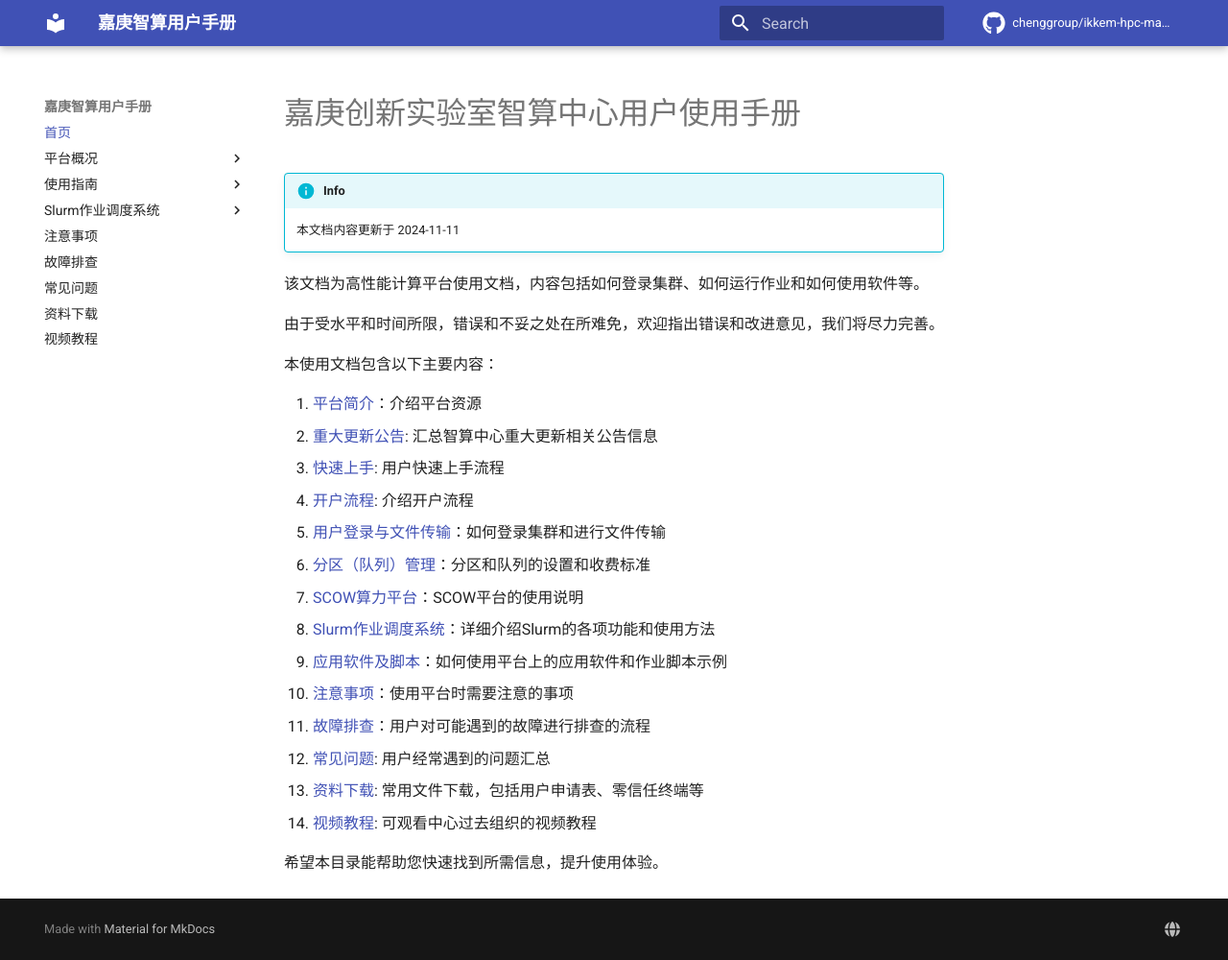
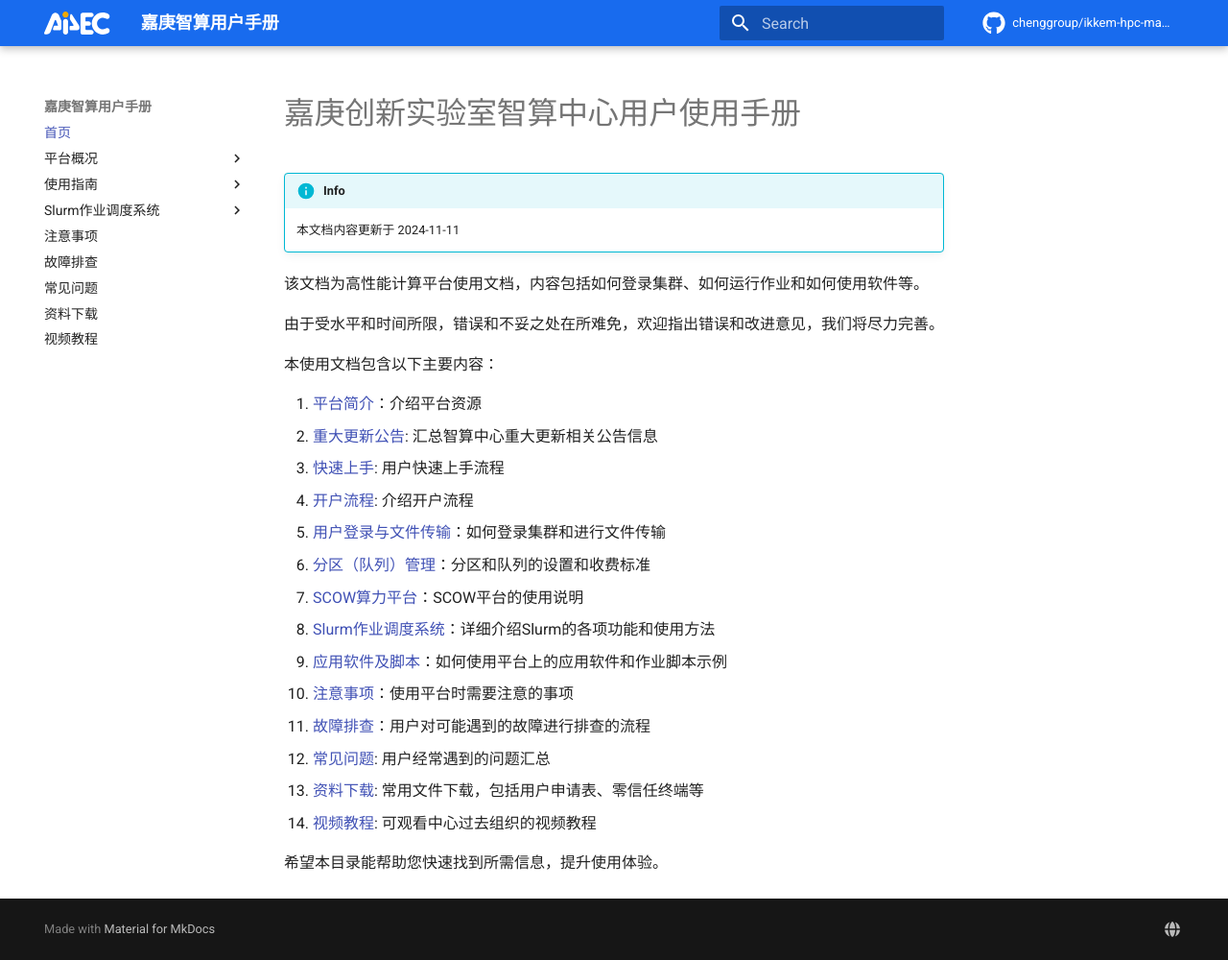
Before and after one commit to chenggroup/ikkem-hpc-manual, an MkDocs documentation site: the page built from docs/index.md, in a window 1280 px wide and 1000 px high. Shown: the whole window at 96% size. Built offline with MkDocs 1.6.1 and Material for MkDocs 9.7.7, drawn with Linux system fonts in a browser that asks for light colours; comment, search, counter and statistics services are not loaded.

Commit message:
style: update page element

```diff
--- /dev/null
+++ b/docs/stylesheets/extra.css
@@ -0,0 +1,5 @@
+[data-md-color-scheme="ai4ec"] {
+    --md-primary-fg-color:        #186BEE;
+    --md-primary-fg-color--light: #74A6F5;
+    --md-primary-fg-color--dark:  #0D4FB7;
+  }
--- a/mkdocs.yml
+++ b/mkdocs.yml
@@ -1,9 +1,9 @@
 theme:
   name: material
-  favicon: favicon.ico
-  #logo: images/archer2_white_transparent.png
+  favicon: images/logo/favicon.ico
+  logo: images/logo/logo-white.svg
   palette:
-    primary: custom
+    scheme: ai4ec
   icon:
     repo: fontawesome/brands/github
 
@@ -16,6 +16,8 @@ extra:
   social:
     - icon: fontawesome/solid/globe
       link: http://ai4ec.ikkem.com
+extra_css:
+  - stylesheets/extra.css
 
 #plugins:
 #  - with-pdf
```
Also changed, not shown: docs/images/hanhai20-topo.png (deleted), docs/images/hanhai20.jpg (deleted), docs/images/hanhai22-build.PNG (deleted), docs/images/hanhai22-cuadd.PNG (deleted), docs/images/hanhai22-module.PNG (deleted), docs/images/hanhai22-nvcc.PNG (deleted), docs/images/hanhai22-salloc.PNG (deleted), docs/images/hanhai22-ssh_gnode.PNG (deleted), docs/images/hanhai22-topo.png (deleted), docs/images/hanhai22.jpg (deleted), docs/images/logo/favicon.ico (added), docs/images/logo/logo-white.svg (added), docs/images/logo/logo.svg (added).
